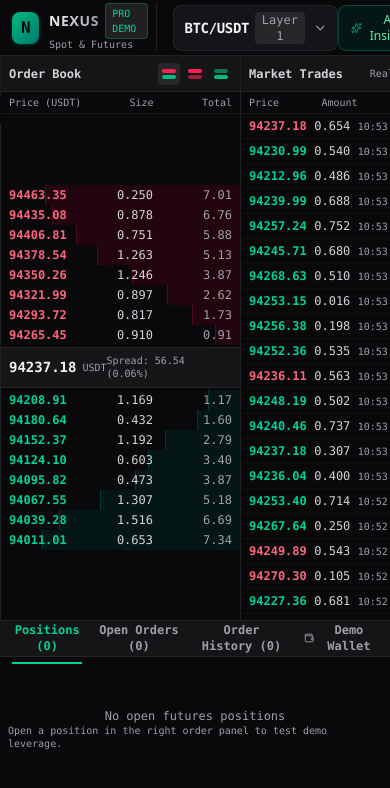
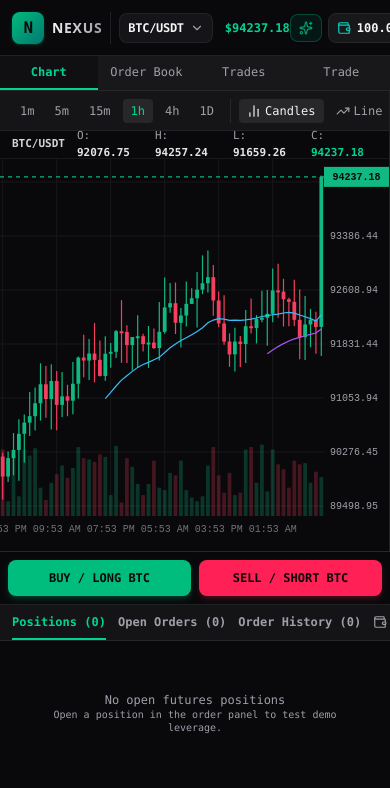
Before and after one commit to hardhustlekd-max/tradex, a React (Vite) app: page / in a window 390 px wide. Shown: the top 788 px of the page. Built offline with nearby package versions, Linux system fonts and the light colour scheme.

Commit message:
Make trading app fully responsive across mobile, tablet, and desktop

```diff
--- a/src/App.tsx
+++ b/src/App.tsx
@@ -63,6 +63,9 @@ export default function App() {
 
   // Selected price from orderbook click
   const [selectedBookPrice, setSelectedBookPrice] = useState<number | null>(null);
+
+  // Mobile View Navigation State ('chart' | 'orderbook' | 'trades' | 'order')
+  const [mobileTab, setMobileTab] = useState<'chart' | 'orderbook' | 'trades' | 'order'>('chart');
 
   // Modals & Drawers
   const [isPairModalOpen, setIsPairModalOpen] = useState(false);
@@ -408,7 +411,44 @@ export default function App() {
 
       {/* Main Workspace Body Layout */}
       <div className="flex-1 flex flex-col min-h-0">
-        <div className="flex-1 flex min-h-0">
+        {/* Mobile Navigation Tab Bar (< lg) */}
+        <div className="flex lg:hidden bg-zinc-900 border-b border-zinc-800 text-xs font-mono font-medium shrink-0">
+          <button
+            onClick={() => setMobileTab('chart')}
+            className={`flex-1 py-2 text-center transition-colors border-b-2 cursor-pointer ${
+              mobileTab === 'chart' ? 'border-emerald-400 text-emerald-400 font-bold bg-zinc-950/50' : 'border-transparent text-zinc-400 hover:text-zinc-200'
+            }`}
+          >
+            Chart
+          </button>
+          <button
+            onClick={() => setMobileTab('orderbook')}
+            className={`flex-1 py-2 text-center transition-colors border-b-2 cursor-pointer ${
+              mobileTab === 'orderbook' ? 'border-emerald-400 text-emerald-400 font-bold bg-zinc-950/50' : 'border-transparent text-zinc-400 hover:text-zinc-200'
+            }`}
+          >
+            Order Book
+          </button>
+          <button
+            onClick={() => setMobileTab('trades')}
+            className={`flex-1 py-2 text-center transition-colors border-b-2 cursor-pointer ${
+              mobileTab === 'trades' ? 'border-emerald-400 text-emerald-400 font-bold bg-zinc-950/50' : 'border-transparent text-zinc-400 hover:text-zinc-200'
+            }`}
+          >
+            Trades
+          </button>
+          <button
+            onClick={() => setMobileTab('order')}
+            className={`flex-1 py-2 text-center transition-colors border-b-2 cursor-pointer ${
+              mobileTab === 'order' ? 'border-emerald-400 text-emerald-400 font-bold bg-zinc-950/50' : 'border-transparent text-zinc-400 hover:text-zinc-200'
+            }`}
+          >
+            Trade
+          </button>
+        </div>
+
+        {/* Desktop Layout (lg:flex) */}
+        <div className="hidden lg:flex flex-1 min-h-0">
           {/* Main Candlestick Chart Workspace */}
           <TradingChart
             candles={candles}
@@ -425,7 +465,9 @@ export default function App() {
             bids={orderBook.bids}
             currentPrice={activePair.price}
             precision={activePair.precision}
-            onSelectPrice={(price) => setSelectedBookPrice(price)}
+            onSelectPrice={(price) => {
+              setSelectedBookPrice(price);
+            }}
           />
 
           {/* Recent Trades Stream */}
@@ -438,6 +480,66 @@ export default function App() {
             selectedPrice={selectedBookPrice}
             onSubmitOrder={handleSubmitOrder}
           />
+        </div>
+
+        {/* Mobile View Active Tab Content (< lg) */}
+        <div className="flex lg:hidden flex-1 min-h-0 flex-col overflow-hidden relative">
+          {mobileTab === 'chart' && (
+            <TradingChart
+              candles={candles}
+              symbol={activePair.symbol}
+              precision={activePair.precision}
+              timeframe={timeframe}
+              onChangeTimeframe={handleChangeTimeframe}
+              currentPrice={activePair.price}
+            />
+          )}
+
+          {mobileTab === 'orderbook' && (
+            <OrderBook
+              asks={orderBook.asks}
+              bids={orderBook.bids}
+              currentPrice={activePair.price}
+              precision={activePair.precision}
+              onSelectPrice={(price) => {
+                setSelectedBookPrice(price);
+                setMobileTab('order');
+              }}
+            />
+          )}
+
+          {mobileTab === 'trades' && (
+            <RecentTrades trades={trades} precision={activePair.precision} />
+          )}
+
+          {mobileTab === 'order' && (
+            <OrderForm
+              activePair={activePair}
+              portfolio={portfolio}
+              selectedPrice={selectedBookPrice}
+              onSubmitOrder={(ord) => {
+                handleSubmitOrder(ord);
+              }}
+            />
+          )}
+
+          {/* Mobile Quick Trade Bar floating button when on Chart/Book view */}
+          {(mobileTab === 'chart' || mobileTab === 'orderbook') && (
+            <div className="p-2 bg-zinc-950/90 border-t border-zinc-800 flex items-center justify-between gap-2 shrink-0">
+              <button
+                onClick={() => setMobileTab('order')}
+                className="flex-1 py-2.5 rounded-lg bg-emerald-500 hover:bg-emerald-400 text-zinc-950 font-bold text-xs uppercase font-mono cursor-pointer transition-colors text-center shadow-md shadow-emerald-500/20"
+              >
+                Buy / Long {activePair.baseAsset}
+              </button>
+              <button
+                onClick={() => setMobileTab('order')}
+                className="flex-1 py-2.5 rounded-lg bg-rose-500 hover:bg-rose-400 text-zinc-950 font-bold text-xs uppercase font-mono cursor-pointer transition-colors text-center shadow-md shadow-rose-500/20"
+              >
+                Sell / Short {activePair.baseAsset}
+              </button>
+            </div>
+          )}
         </div>
 
         {/* Bottom Positions & Orders Panel */}
--- a/src/components/BottomPanels.tsx
+++ b/src/components/BottomPanels.tsx
@@ -28,15 +28,15 @@ export const BottomPanels: React.FC<BottomPanelsProps> = ({
   const openOrdersCount = orders.filter((o) => o.status === 'open').length;
 
   return (
-    <div className="h-56 bg-zinc-950 border-t border-zinc-800/80 flex flex-col shrink-0 text-xs font-mono select-none overflow-hidden">
+    <div className="h-60 lg:h-56 bg-zinc-950 border-t border-zinc-800/80 flex flex-col shrink-0 text-xs font-mono select-none overflow-hidden">
       {/* Tab Navigation Header */}
-      <div className="h-9 px-3 bg-zinc-900/80 border-b border-zinc-800 flex items-center gap-4 text-zinc-400 shrink-0">
+      <div className="h-9 px-3 bg-zinc-900/80 border-b border-zinc-800 flex items-center gap-3 sm:gap-4 text-zinc-400 shrink-0 overflow-x-auto whitespace-nowrap no-scrollbar">
         <button
           onClick={() => {
             soundFx.playClick();
             setActiveTab('positions');
           }}
-          className={`flex items-center gap-1.5 py-2 border-b-2 font-semibold cursor-pointer transition-colors ${
+          className={`flex items-center gap-1.5 py-2 border-b-2 font-semibold cursor-pointer transition-colors shrink-0 ${
             activeTab === 'positions'
               ? 'border-emerald-400 text-emerald-400 font-bold'
               : 'border-transparent hover:text-zinc-200'
@@ -50,7 +50,7 @@ export const BottomPanels: React.FC<BottomPanelsProps> = ({
             soundFx.playClick();
             setActiveTab('orders');
           }}
-          className={`flex items-center gap-1.5 py-2 border-b-2 font-semibold cursor-pointer transition-colors ${
+          className={`flex items-center gap-1.5 py-2 border-b-2 font-semibold cursor-pointer transition-colors shrink-0 ${
             activeTab === 'orders'
               ? 'border-emerald-400 text-emerald-400 font-bold'
               : 'border-transparent hover:text-zinc-200'
@@ -64,7 +64,7 @@ export const BottomPanels: React.FC<BottomPanelsProps> = ({
             soundFx.playClick();
             setActiveTab('history');
           }}
-          className={`flex items-center gap-1.5 py-2 border-b-2 font-semibold cursor-pointer transition-colors ${
+          className={`flex items-center gap-1.5 py-2 border-b-2 font-semibold cursor-pointer transition-colors shrink-0 ${
             activeTab === 'history'
               ? 'border-emerald-400 text-emerald-400 font-bold'
               : 'border-transparent hover:text-zinc-200'
@@ -78,7 +78,7 @@ export const BottomPanels: React.FC<BottomPanelsProps> = ({
             soundFx.playClick();
             setActiveTab('assets');
           }}
-          className={`flex items-center gap-1.5 py-2 border-b-2 font-semibold cursor-pointer transition-colors ${
+          className={`flex items-center gap-1.5 py-2 border-b-2 font-semibold cursor-pointer transition-colors shrink-0 ${
             activeTab === 'assets'
               ? 'border-emerald-400 text-emerald-400 font-bold'
               : 'border-transparent hover:text-zinc-200'
@@ -95,12 +95,13 @@ export const BottomPanels: React.FC<BottomPanelsProps> = ({
         {activeTab === 'positions' && (
           <div>
             {positions.length === 0 ? (
-              <div className="h-32 flex flex-col items-center justify-center text-zinc-400">
+              <div className="h-32 flex flex-col items-center justify-center text-zinc-400 text-center px-4">
                 <p>No open futures positions</p>
-                <p className="text-[10px] text-zinc-400">Open a position in the right order panel to test demo leverage.</p>
+                <p className="text-[10px] text-zinc-400">Open a position in the order panel to test demo leverage.</p>
               </div>
             ) : (
-              <table className="w-full text-left border-collapse">
+              <div className="overflow-x-auto min-w-full">
+                <table className="w-full text-left border-collapse min-w-[640px]">
                   <thead>
                     <tr className="border-b border-zinc-800/80 text-[10px] text-zinc-400">
                       <th className="p-1.5">Symbol</th>
@@ -156,6 +157,7 @@ export const BottomPanels: React.FC<BottomPanelsProps> = ({
                     })}
                   </tbody>
                 </table>
+              </div>
             )}
           </div>
         )}
@@ -168,7 +170,8 @@ export const BottomPanels: React.FC<BottomPanelsProps> = ({
                 <p>No open limit or stop orders</p>
               </div>
             ) : (
-              <table className="w-full text-left border-collapse">
+              <div className="overflow-x-auto min-w-full">
+                <table className="w-full text-left border-collapse min-w-[500px]">
                   <thead>
                     <tr className="border-b border-zinc-800/80 text-[10px] text-zinc-400">
                       <th className="p-1.5">Date</th>
@@ -206,6 +209,7 @@ export const BottomPanels: React.FC<BottomPanelsProps> = ({
                     ))}
                   </tbody>
                 </table>
+              </div>
             )}
           </div>
         )}
@@ -218,7 +222,8 @@ export const BottomPanels: React.FC<BottomPanelsProps> = ({
                 <p>No trade history yet</p>
               </div>
             ) : (
-              <table className="w-full text-left border-collapse">
+              <div className="overflow-x-auto min-w-full">
+                <table className="w-full text-left border-collapse min-w-[500px]">
                   <thead>
                     <tr className="border-b border-zinc-800/80 text-[10px] text-zinc-400">
                       <th className="p-1.5">Time</th>
@@ -250,6 +255,7 @@ export const BottomPanels: React.FC<BottomPanelsProps> = ({
                     ))}
                   </tbody>
                 </table>
+              </div>
             )}
           </div>
         )}
--- a/src/components/Header.tsx
+++ b/src/components/Header.tsx
@@ -38,22 +38,22 @@ export const Header: React.FC<HeaderProps> = ({
   return (
     <header className="h-14 bg-zinc-950 border-b border-zinc-800/80 px-3 flex items-center justify-between select-none text-zinc-100 shrink-0">
       {/* Left section: Logo & Pair selection */}
-      <div className="flex items-center gap-4">
+      <div className="flex items-center gap-2 sm:gap-4">
         {/* Brand Logo */}
-        <div className="flex items-center gap-2.5 pr-2 border-r border-zinc-800/80">
-          <div className="w-8 h-8 rounded-lg bg-gradient-to-br from-emerald-500 to-teal-700 flex items-center justify-center text-zinc-950 font-bold font-mono tracking-tighter shadow-sm shadow-emerald-500/20">
+        <div className="flex items-center gap-2 pr-2 border-r border-zinc-800/80">
+          <div className="w-8 h-8 rounded-lg bg-gradient-to-br from-emerald-500 to-teal-700 flex items-center justify-center text-zinc-950 font-bold font-mono tracking-tighter shadow-sm shadow-emerald-500/20 shrink-0">
             N
           </div>
           <div>
-            <div className="flex items-center gap-1.5">
+            <div className="flex items-center gap-1">
               <span className="font-bold tracking-wider text-sm font-sans bg-gradient-to-r from-zinc-100 to-zinc-400 bg-clip-text text-transparent">
                 NEXUS
               </span>
-              <span className="text-[10px] font-mono font-medium px-1.5 py-0.5 rounded bg-zinc-800/80 text-emerald-400 border border-emerald-500/30">
+              <span className="hidden sm:inline-block text-[9px] font-mono font-medium px-1.5 py-0.5 rounded bg-zinc-800/80 text-emerald-400 border border-emerald-500/30">
                 PRO DEMO
               </span>
             </div>
-            <p className="text-[10px] text-zinc-400 -mt-0.5 font-mono">Spot & Futures</p>
+            <p className="hidden sm:block text-[9px] text-zinc-400 -mt-0.5 font-mono">Spot & Futures</p>
           </div>
         </div>
 
@@ -64,20 +64,30 @@ export const Header: React.FC<HeaderProps> = ({
             soundFx.playClick();
             onOpenPairModal();
           }}
-          className="flex items-center gap-2 px-2.5 py-1.5 rounded-lg bg-zinc-900/90 hover:bg-zinc-850 border border-zinc-800/80 transition-all cursor-pointer group"
+          className="flex items-center gap-1.5 sm:gap-2 px-2 sm:px-2.5 py-1.5 rounded-lg bg-zinc-900/90 hover:bg-zinc-850 border border-zinc-800/80 transition-all cursor-pointer group shrink-0"
         >
-          <div className="flex items-center gap-1.5">
-            <span className="font-semibold text-sm font-mono tracking-tight text-zinc-100 group-hover:text-emerald-400 transition-colors">
+          <div className="flex items-center gap-1 sm:gap-1.5">
+            <span className="font-semibold text-xs sm:text-sm font-mono tracking-tight text-zinc-100 group-hover:text-emerald-400 transition-colors">
               {activePair.symbol}
             </span>
-            <span className="text-xs px-1.5 py-0.2 rounded bg-zinc-800 text-zinc-400 font-mono">
+            <span className="hidden xs:inline-block text-[10px] sm:text-xs px-1 sm:px-1.5 py-0.2 rounded bg-zinc-800 text-zinc-400 font-mono">
               {activePair.category}
             </span>
           </div>
-          <ChevronDown className="w-4 h-4 text-zinc-400 group-hover:text-zinc-200 transition-colors" />
+          <ChevronDown className="w-3.5 h-3.5 sm:w-4 sm:h-4 text-zinc-400 group-hover:text-zinc-200 transition-colors" />
         </button>
 
-        {/* Live Ticker Metrics */}
+        {/* Mobile Price Display */}
+        <div className="flex lg:hidden items-center gap-1 font-mono text-xs pl-1">
+          <span className={`font-semibold ${isPositive ? 'text-emerald-400' : 'text-rose-400'}`}>
+            ${activePair.price.toFixed(activePair.precision)}
+          </span>
+          <span className={`text-[10px] hidden xs:inline ${isPositive ? 'text-emerald-400' : 'text-rose-400'}`}>
+            ({isPositive ? '+' : ''}{activePair.change24h.toFixed(1)}%)
+          </span>
+        </div>
+
+        {/* Live Ticker Metrics (Desktop) */}
         <div className="hidden lg:flex items-center gap-6 text-xs font-mono pl-2 border-l border-zinc-800/50">
           <div>
             <div className="text-[10px] text-zinc-400 uppercase tracking-wider">Price</div>
@@ -112,7 +122,7 @@ export const Header: React.FC<HeaderProps> = ({
       </div>
 
       {/* Right section: Wallet, AI Analyst, Sound, Faucet */}
-      <div className="flex items-center gap-2.5">
+      <div className="flex items-center gap-1.5 sm:gap-2.5 shrink-0">
         {/* Gemini AI Analyst Button */}
         <button
           id="ai-analyst-btn"
@@ -120,10 +130,10 @@ export const Header: React.FC<HeaderProps> = ({
             soundFx.playClick();
             onToggleAiAnalyst();
           }}
-          className="flex items-center gap-1.5 px-3 py-1.5 rounded-lg bg-emerald-950/40 hover:bg-emerald-900/50 text-emerald-300 border border-emerald-500/30 text-xs font-medium transition-all shadow-sm hover:shadow-emerald-500/10 cursor-pointer"
+          className="flex items-center gap-1 sm:gap-1.5 px-2 sm:px-3 py-1.5 rounded-lg bg-emerald-950/40 hover:bg-emerald-900/50 text-emerald-300 border border-emerald-500/30 text-xs font-medium transition-all shadow-sm hover:shadow-emerald-500/10 cursor-pointer"
         >
           <Sparkles className="w-3.5 h-3.5 text-emerald-400 animate-pulse" />
-          <span>AI Insight</span>
+          <span className="hidden xs:inline">AI Insight</span>
         </button>
 
         {/* Demo Faucet & Balance */}
@@ -133,16 +143,16 @@ export const Header: React.FC<HeaderProps> = ({
             soundFx.playClick();
             onOpenFaucetModal();
           }}
-          className="flex items-center gap-2 px-3 py-1.5 rounded-lg bg-zinc-900 hover:bg-zinc-800 border border-zinc-800 text-xs font-mono transition-all cursor-pointer group"
+          className="flex items-center gap-1.5 sm:gap-2 px-2 sm:px-3 py-1.5 rounded-lg bg-zinc-900 hover:bg-zinc-800 border border-zinc-800 text-xs font-mono transition-all cursor-pointer group"
         >
           <Wallet className="w-3.5 h-3.5 text-teal-400" />
           <div className="text-left">
-            <span className="text-[10px] text-zinc-400 block -mb-0.5">Demo Equity</span>
-            <span className="font-semibold text-zinc-100 group-hover:text-teal-300">
-              {formatCurrency(portfolio.usdtBalance)}
+            <span className="text-[9px] text-zinc-400 hidden sm:block -mb-0.5">Demo Equity</span>
+            <span className="font-semibold text-zinc-100 group-hover:text-teal-300 text-xs">
+              {formatCompactNumber(portfolio.usdtBalance)}
             </span>
           </div>
-          <RefreshCw className="w-3 h-3 text-zinc-400 group-hover:rotate-180 transition-transform duration-500 ml-1" />
+          <RefreshCw className="w-3 h-3 text-zinc-400 group-hover:rotate-180 transition-transform duration-500 ml-0.5 hidden sm:inline-block" />
         </button>
 
         {/* Audio FX Toggle */}
@@ -150,9 +160,9 @@ export const Header: React.FC<HeaderProps> = ({
           id="sound-toggle-btn"
           onClick={onToggleSound}
           title={soundEnabled ? 'Mute Audio Effects' : 'Enable Audio Effects'}
-          className="p-2 rounded-lg bg-zinc-900 hover:bg-zinc-800 text-zinc-400 hover:text-zinc-200 border border-zinc-800/80 transition-colors cursor-pointer"
+          className="p-1.5 sm:p-2 rounded-lg bg-zinc-900 hover:bg-zinc-800 text-zinc-400 hover:text-zinc-200 border border-zinc-800/80 transition-colors cursor-pointer"
         >
-          {soundEnabled ? <Volume2 className="w-4 h-4 text-emerald-400" /> : <VolumeX className="w-4 h-4 text-zinc-400" />}
+          {soundEnabled ? <Volume2 className="w-3.5 h-3.5 sm:w-4 sm:h-4 text-emerald-400" /> : <VolumeX className="w-3.5 h-3.5 sm:w-4 sm:h-4 text-zinc-400" />}
         </button>
       </div>
     </header>
--- a/src/components/OrderBook.tsx
+++ b/src/components/OrderBook.tsx
@@ -33,7 +33,7 @@ export const OrderBook: React.FC<OrderBookProps> = ({
   const visibleBids = viewMode === 'asks' ? [] : viewMode === 'bids' ? bids.slice(0, 16) : bids.slice(0, 8);
 
   return (
-    <div className="w-60 bg-zinc-950 border-r border-zinc-800/80 flex flex-col shrink-0 text-xs font-mono select-none">
+    <div className="w-full lg:w-60 bg-zinc-950 border-b lg:border-b-0 lg:border-r border-zinc-800/80 flex flex-col shrink-0 text-xs font-mono select-none h-full min-h-[250px] lg:min-h-0">
       {/* Orderbook Header Controls */}
       <div className="h-9 px-2 bg-zinc-900/80 border-b border-zinc-800/80 flex items-center justify-between text-zinc-400 shrink-0">
         <span className="font-semibold text-zinc-300">Order Book</span>
--- a/src/components/OrderForm.tsx
+++ b/src/components/OrderForm.tsx
@@ -109,7 +109,7 @@ export const OrderForm: React.FC<OrderFormProps> = ({
   };
 
   return (
-    <div className="w-72 bg-zinc-950 border-l border-zinc-800/80 flex flex-col shrink-0 text-xs font-mono select-none overflow-y-auto">
+    <div className="w-full lg:w-72 bg-zinc-950 border-t lg:border-t-0 lg:border-l border-zinc-800/80 flex flex-col shrink-0 text-xs font-mono select-none overflow-y-auto h-full">
       {/* Top Mode Selector: Spot vs Futures */}
       <div className="p-2 bg-zinc-900/90 border-b border-zinc-800 flex items-center justify-between gap-1 shrink-0">
         <div className="grid grid-cols-2 gap-1 w-full p-0.5 bg-zinc-950 rounded-lg border border-zinc-800">
--- a/src/components/RecentTrades.tsx
+++ b/src/components/RecentTrades.tsx
@@ -8,7 +8,7 @@ interface RecentTradesProps {
 
 export const RecentTrades: React.FC<RecentTradesProps> = ({ trades, precision }) => {
   return (
-    <div className="w-48 bg-zinc-950 border-r border-zinc-800/80 flex flex-col shrink-0 text-xs font-mono select-none">
+    <div className="w-full lg:w-48 bg-zinc-950 border-b lg:border-b-0 lg:border-r border-zinc-800/80 flex flex-col shrink-0 text-xs font-mono select-none h-full min-h-[250px] lg:min-h-0">
       <div className="h-9 px-2 bg-zinc-900/80 border-b border-zinc-800/80 flex items-center justify-between text-zinc-300 font-semibold shrink-0">
         <span>Market Trades</span>
         <span className="text-[10px] text-zinc-400 font-normal">Real-time</span>
--- a/src/components/TradingChart.tsx
+++ b/src/components/TradingChart.tsx
@@ -56,6 +56,27 @@ export const TradingChart: React.FC<TradingChartProps> = ({
 
   // Zoom & Visible window range
   const [visibleCount, setVisibleCount] = useState<number>(60);
+  const [containerDimensions, setContainerDimensions] = useState<{ width: number; height: number }>({ width: 0, height: 0 });
+
+  // Handle Container ResizeObserver
+  useEffect(() => {
+    const container = containerRef.current;
+    if (!container) return;
+
+    const resizeObserver = new ResizeObserver((entries) => {
+      for (const entry of entries) {
+        if (entry.contentRect) {
+          setContainerDimensions({
+            width: entry.contentRect.width,
+            height: entry.contentRect.height,
+          });
+        }
+      }
+    });
+
+    resizeObserver.observe(container);
+    return () => resizeObserver.disconnect();
+  }, []);
 
   // Render Canvas
   useEffect(() => {
@@ -66,10 +87,11 @@ export const TradingChart: React.FC<TradingChartProps> = ({
     const ctx = canvas.getContext('2d');
     if (!ctx) return;
 
+    const width = container.clientWidth || containerDimensions.width || 300;
+    const height = container.clientHeight || containerDimensions.height || 300;
+
     // Handle high DPI crisp canvas
     const dpr = window.devicePixelRatio || 1;
-    const width = container.clientWidth;
-    const height = container.clientHeight;
 
     canvas.width = width * dpr;
     canvas.height = height * dpr;
@@ -375,16 +397,16 @@ export const TradingChart: React.FC<TradingChartProps> = ({
         ctx.fillText(hoverData.price.toFixed(precision), chartWidth + paddingRight / 2, hoverData.y + 3);
       }
     }
-  }, [candles, visibleCount, chartMode, showMA, showRSI, showVolume, drawings, hoverData, currentPrice, precision]);
+  }, [candles, visibleCount, chartMode, showMA, showRSI, showVolume, drawings, hoverData, currentPrice, precision, containerDimensions]);
 
-  // Mouse move handler for hover tooltip
-  const handleMouseMove = (e: React.MouseEvent<HTMLCanvasElement>) => {
+  // Touch & Mouse move handler for hover tooltip
+  const handlePointerMove = (clientX: number, clientY: number) => {
     const canvas = canvasRef.current;
     if (!canvas || candles.length === 0) return;
 
     const rect = canvas.getBoundingClientRect();
-    const x = e.clientX - rect.left;
-    const y = e.clientY - rect.top;
+    const x = clientX - rect.left;
+    const y = clientY - rect.top;
 
     const visibleCandles = candles.slice(-visibleCount);
     const chartWidth = rect.width - 65;
@@ -402,6 +424,16 @@ export const TradingChart: React.FC<TradingChartProps> = ({
     const hoveredPrice = maxPrice - (y / (mainChartHeight - 20)) * priceRange;
 
     setHoverData({ x, y, candle, price: hoveredPrice });
+  };
+
+  const handleMouseMove = (e: React.MouseEvent<HTMLCanvasElement>) => {
+    handlePointerMove(e.clientX, e.clientY);
+  };
+
+  const handleTouchMove = (e: React.TouchEvent<HTMLCanvasElement>) => {
+    if (e.touches.length > 0) {
+      handlePointerMove(e.touches[0].clientX, e.touches[0].clientY);
+    }
   };
 
   const handleMouseLeave = () => {
@@ -562,13 +594,15 @@ export const TradingChart: React.FC<TradingChartProps> = ({
       </div>
 
       {/* Main Canvas Area */}
-      <div ref={containerRef} className="flex-1 relative w-full h-full min-h-[300px]">
+      <div ref={containerRef} className="flex-1 relative w-full h-full min-h-[280px] sm:min-h-[320px]">
         <canvas
           ref={canvasRef}
           onMouseMove={handleMouseMove}
           onMouseLeave={handleMouseLeave}
+          onTouchMove={handleTouchMove}
+          onTouchEnd={handleMouseLeave}
           onClick={handleCanvasClick}
-          className="absolute inset-0 w-full h-full cursor-crosshair"
+          className="absolute inset-0 w-full h-full cursor-crosshair touch-none"
         />
       </div>
     </div>
```
Lines whose indentation alone changed are shown as unchanged.
